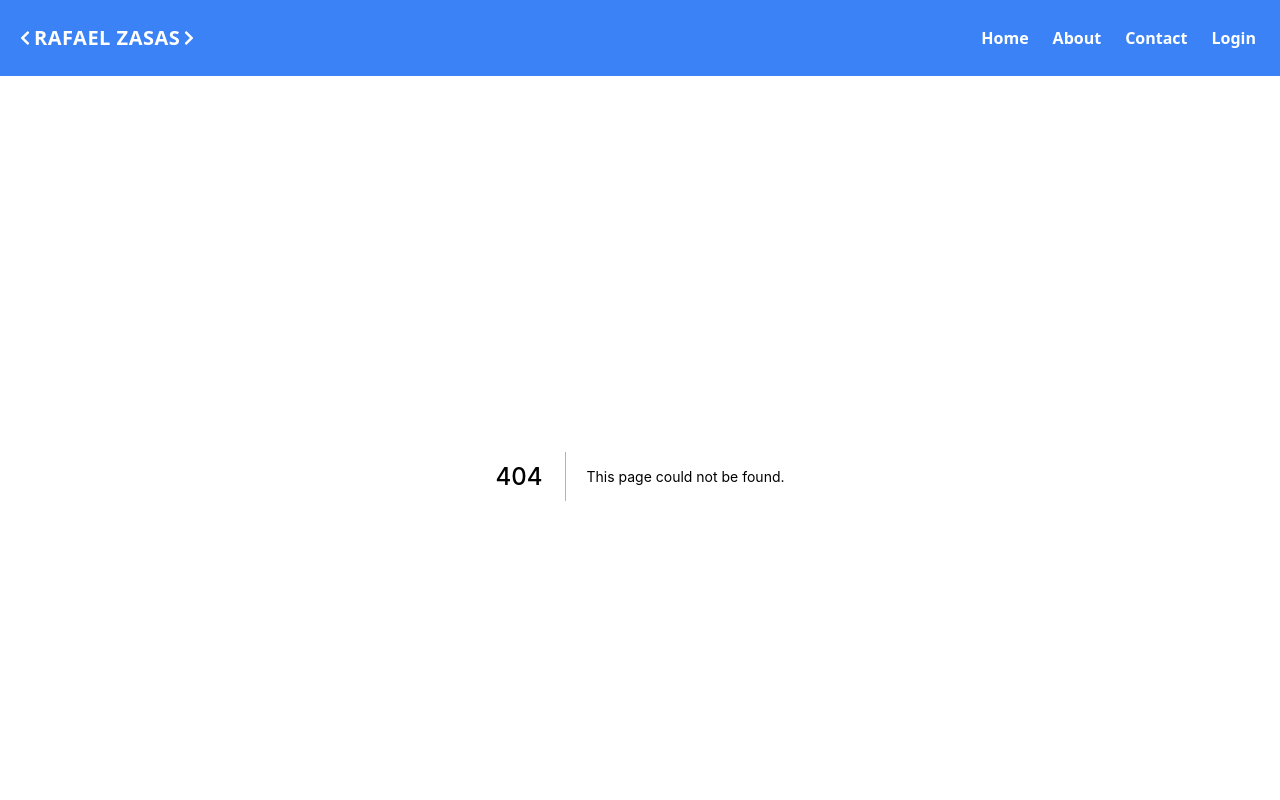
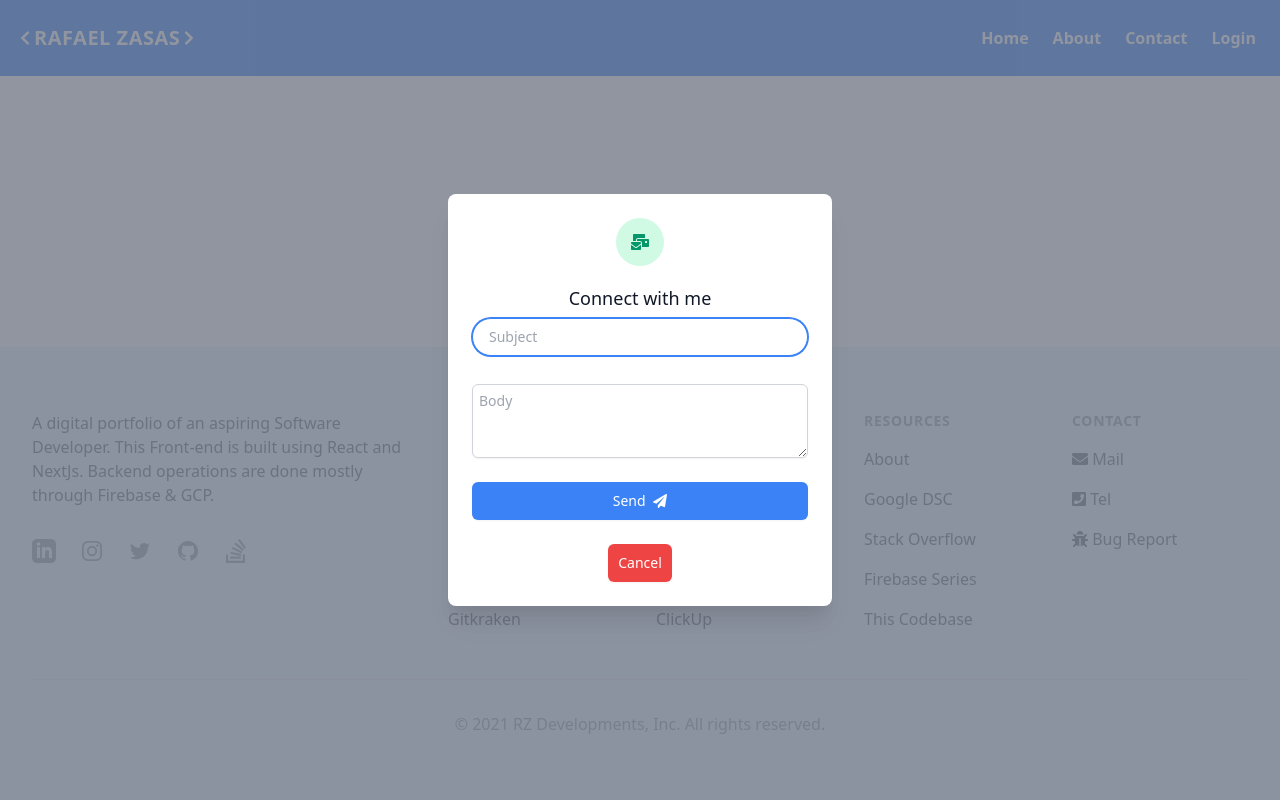
Before and after one commit to RafaelZasas/RafaelZasas-React, a Next.js app: page /contact in a window 1280 px wide. Before the commit this address had no page. Shown: the top 800 px of the page. Built offline with nearby package versions, Linux system fonts and the light colour scheme.

Commit message:
Add modal for contact button
➕ @tailwind/forms
🔧 Add @tailwindcss/forms to tailwind config plugins

```diff
--- a/package.json
+++ b/package.json
@@ -21,6 +21,7 @@
     "@fortawesome/free-regular-svg-icons": "^5.15.4",
     "@fortawesome/free-solid-svg-icons": "^5.15.4",
     "@fortawesome/react-fontawesome": "^0.1.15",
+    "@headlessui/react": "^1.4.0",
     "@iconscout/unicons": "^4.0.0",
     "autoprefixer": "^10.1.0",
     "firebase": "^8.9.1",
@@ -35,6 +36,7 @@
     "tailwindcss": "^2.0.2"
   },
   "devDependencies": {
+    "@tailwindcss/forms": "^0.3.3",
     "@types/node": "^16.6.1",
     "@types/react": "^17.0.18",
     "autoprefixer": "^10.3.1",
--- /dev/null
+++ b/pages/contact.tsx
@@ -0,0 +1,129 @@
+import {Fragment, useEffect, useState} from 'react'
+import {Dialog, Transition} from '@headlessui/react'
+import {FontAwesomeIcon} from "@fortawesome/react-fontawesome";
+import {faMailBulk, faPaperPlane} from "@fortawesome/free-solid-svg-icons";
+import Router from 'next/router'
+
+export default function ContactModal() {
+    const [open, setOpen] = useState(true);
+
+    // this will route user back once they click out
+    useEffect(() => {
+        !open? Router.back() : null;
+    })
+
+    return (
+        <Transition.Root show={open} as={Fragment}>
+            <Dialog as="div" auto-reopen="true"
+                    className="fixed z-10 inset-0 overflow-y-auto"
+                    onClose={setOpen}
+            >
+                <div className="flex items-end justify-center min-h-screen pt-4 px-4 pb-20 text-center sm:block sm:p-0">
+                    <Transition.Child
+                        as={Fragment}
+                        enter="ease-out duration-300"
+                        enterFrom="opacity-0"
+                        enterTo="opacity-100"
+                        leave="ease-in duration-200"
+                        leaveFrom="opacity-100"
+                        leaveTo="opacity-0"
+                    >
+                        <Dialog.Overlay className="fixed inset-0 bg-gray-500 bg-opacity-75 transition-opacity"/>
+                    </Transition.Child>
+
+                    {/* This element is to trick the browser into centering the modal contents. */}
+                    <span className="hidden sm:inline-block sm:align-middle sm:h-screen" aria-hidden="true">
+            &#8203;
+          </span>
+                    <Transition.Child
+                        as={Fragment}
+                        enter="ease-out duration-300"
+                        enterFrom="opacity-0 translate-y-4 sm:translate-y-0 sm:scale-95"
+                        enterTo="opacity-100 translate-y-0 sm:scale-100"
+                        leave="ease-in duration-200"
+                        leaveFrom="opacity-100 translate-y-0 sm:scale-100"
+                        leaveTo="opacity-0 translate-y-4 sm:translate-y-0 sm:scale-95"
+                    >
+                        <div
+                            className="inline-block align-bottom bg-white rounded-lg px-4 pt-5 pb-4 text-left overflow-hidden shadow-xl transform transition-all sm:my-8 sm:align-middle sm:max-w-sm sm:w-full sm:p-6">
+                            <div>
+                                <div
+                                    className="mx-auto flex items-center justify-center h-12 w-12 rounded-full bg-green-100">
+                                    <FontAwesomeIcon className="h-6 w-6 text-green-600" aria-hidden="true"
+                                                     icon={faMailBulk}/>
+                                </div>
+                                <div className="mt-3 text-center sm:mt-5">
+                                    <Dialog.Title as="h3" className="text-lg leading-6 font-medium text-gray-900">
+                                        Connect with me
+                                    </Dialog.Title>
+                                    {/* Form Inputs for email info */}
+                                    <div className={'my-2'}>
+                                        <label htmlFor="name"
+                                               className="ml-px pl-4 block text-sm font-medium text-gray-700">
+                                        </label>
+                                        <div className="mt-1">
+                                            <input
+                                                type="text"
+                                                name="name"
+                                                id="name"
+                                                className="shadow-sm focus:ring-blue-500 focus:border-blue-500
+                                                 block w-full sm:text-sm border-gray-300 px-4 rounded-full"
+                                                placeholder="Subject"
+                                            />
+                                        </div>
+                                    </div>
+                                    <div className="sm:grid sm:grid-cols-3 sm:gap-3 sm:items-start
+                                     sm:pt-1">
+                                        <label htmlFor="about">
+                                        </label>
+                                        <div className="mt-1 sm:mt-1 col-span-full">
+                                            <textarea
+                                                id="about"
+                                                name="about"
+                                                rows={3}
+                                                placeholder='Body'
+                                                className="max-w-lg shadow-sm block w-full focus:ring-bue-500 p-1.5
+                                                 focus:border-blue-500 sm:text-sm border border-gray-300 rounded-md"
+                                                defaultValue={''}
+                                            />
+                                        </div>
+                                    </div>
+                                </div>
+                            </div>
+                            <div className="mt-5 sm:mt-6">
+                                <button
+                                    type="button"
+                                    className="inline-flex justify-center w-full rounded-md border border-transparent
+                                     shadow-sm px-4 py-2 bg-blue-500 text-base font-medium text-white
+                                      hover:bg-blue-700 focus:outline-none focus:ring-2 focus:ring-offset-2
+                                       focus:ring-indigo-400 sm:text-sm"
+                                    onClick={() => {
+                                        setOpen(false);
+                                    }}
+                                >
+                                    <div className='align-middle'>
+                                        Send <FontAwesomeIcon icon={faPaperPlane} className='ml-1'/>
+                                    </div>
+                                </button>
+                            </div>
+                            <div className="mt-5 sm:mt-6 flex flex-col justify-center items-center">
+                                <button
+                                    type="button"
+                                    className="inline-flex justify-center w-16 rounded-md border border-transparent
+                                     shadow-sm px-4 py-2 bg-red-500 text-base font-medium text-white
+                                      hover:bg-red-700 focus:outline-none focus:ring-2 focus:ring-offset-2
+                                       focus:ring-red-400 sm:text-sm"
+                                    onClick={() => {
+                                        setOpen(false);
+                                    }}
+                                >
+                                    Cancel
+                                </button>
+                            </div>
+                        </div>
+                    </Transition.Child>
+                </div>
+            </Dialog>
+        </Transition.Root>
+    )
+}
--- a/tailwind.config.js
+++ b/tailwind.config.js
@@ -7,5 +7,7 @@ module.exports = {
   variants: {
     extend: {},
   },
-  plugins: [],
+  plugins: [
+    require('@tailwindcss/forms')
+  ],
 }
```
Also changed, not shown: 1 other file (tests, documents, lock files or other folders).
